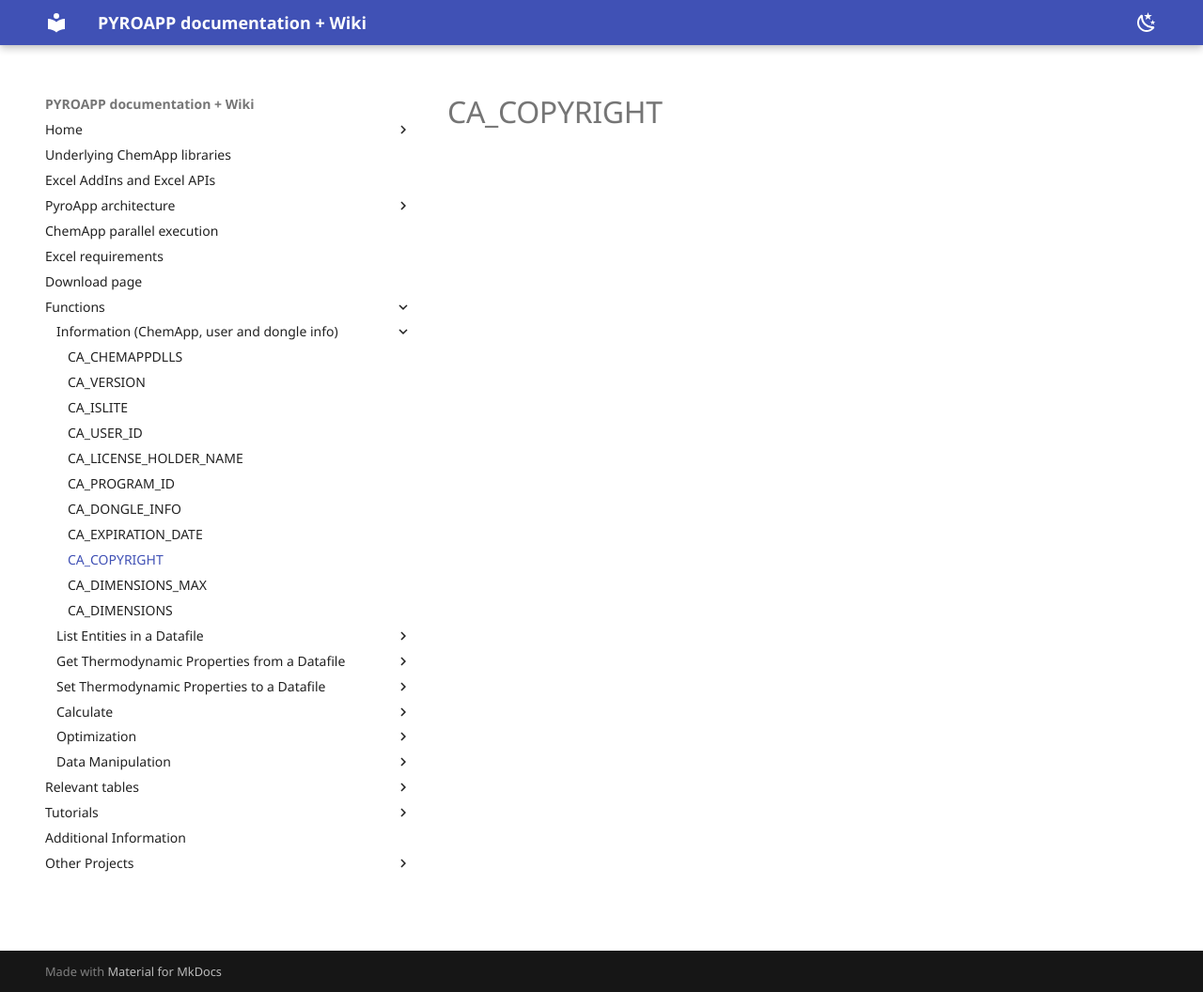
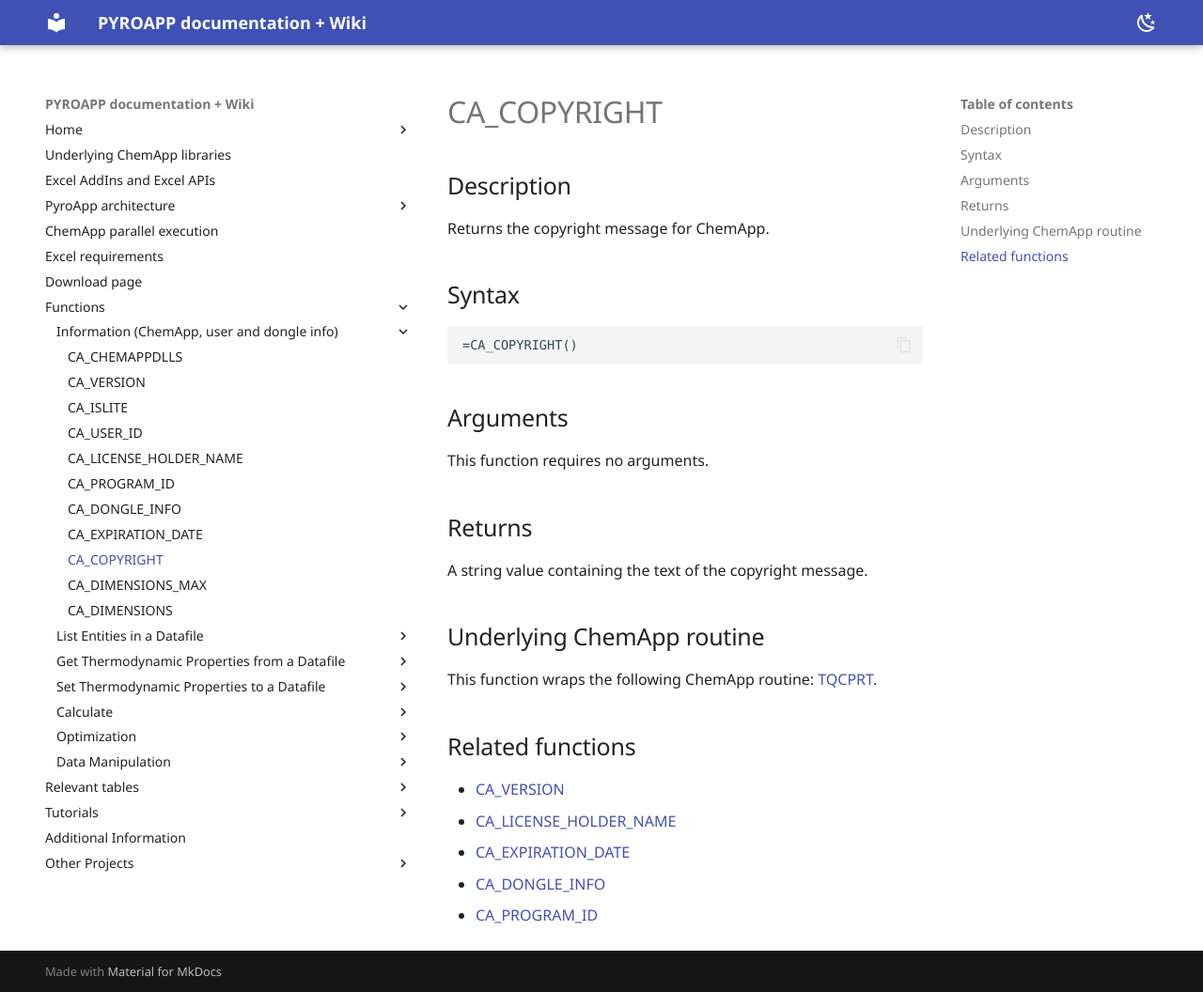
Before and after one commit to evnekdev/pyroapp-docs, an MkDocs documentation site: the page built from docs/functions/ca_copyright.md, in a window 1280 px wide and 1056 px high. Shown: the whole window at 94% size. Built offline with MkDocs 1.6.1 and Material for MkDocs 9.7.7, drawn with Linux system fonts in a browser that asks for light colours; some web fonts are replaced.

Commit message:
added ca_copyright content

````diff
--- a/docs/functions/ca_copyright.md
+++ b/docs/functions/ca_copyright.md
@@ -1 +1,31 @@
 # CA_COPYRIGHT
+
+## Description
+
+Returns the copyright message for ChemApp.
+
+## Syntax
+
+```excel
+=CA_COPYRIGHT()
+```
+
+## Arguments
+
+This function requires no arguments.
+
+## Returns
+
+A string value containing the text of the copyright message.
+
+## Underlying ChemApp routine
+
+This function wraps the following ChemApp routine: [TQCPRT](https://gtt-technologies.de/ca-doc/index.html#tqcprt).
+
+## Related functions
+
+  - [CA_VERSION](../ca_version)
+  - [CA_LICENSE_HOLDER_NAME](../ca_license_holder_name)
+  - [CA_EXPIRATION_DATE](../ca_expiration_date)
+  - [CA_DONGLE_INFO](../ca_dongle_info)
+  - [CA_PROGRAM_ID](../ca_program_id)
````
Also changed, not shown: docs/functions/ca_dongle_info.md (+1 -0 lines), docs/functions/ca_expiration_date.md (+1 -0 lines), docs/functions/ca_license_holder_name.md (+1 -0 lines), docs/functions/ca_program_id.md (+1 -0 lines), docs/functions/ca_user_id.md (+1 -0 lines).
